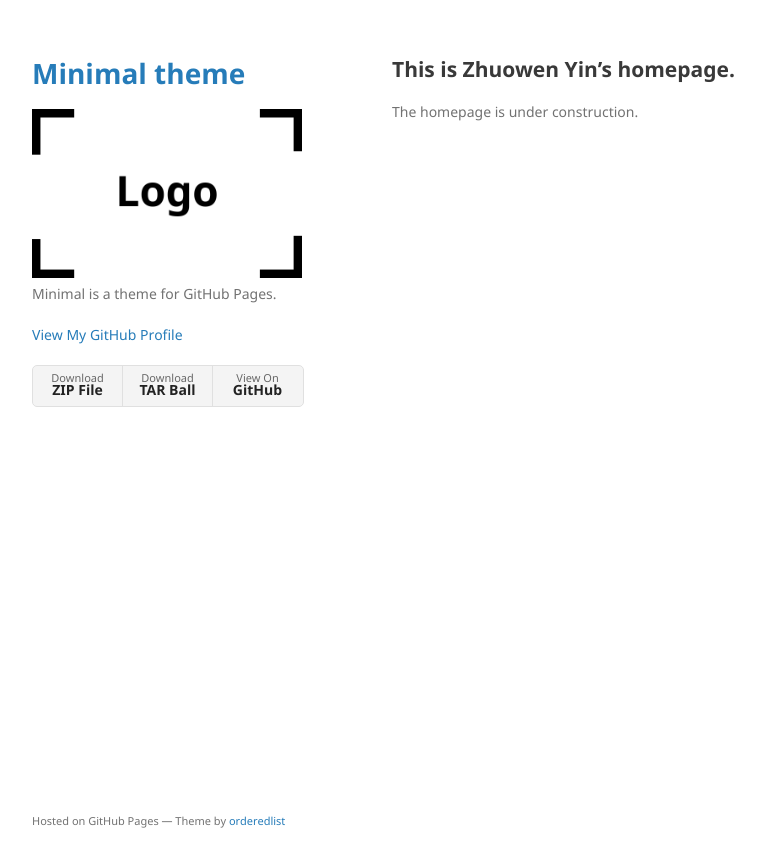
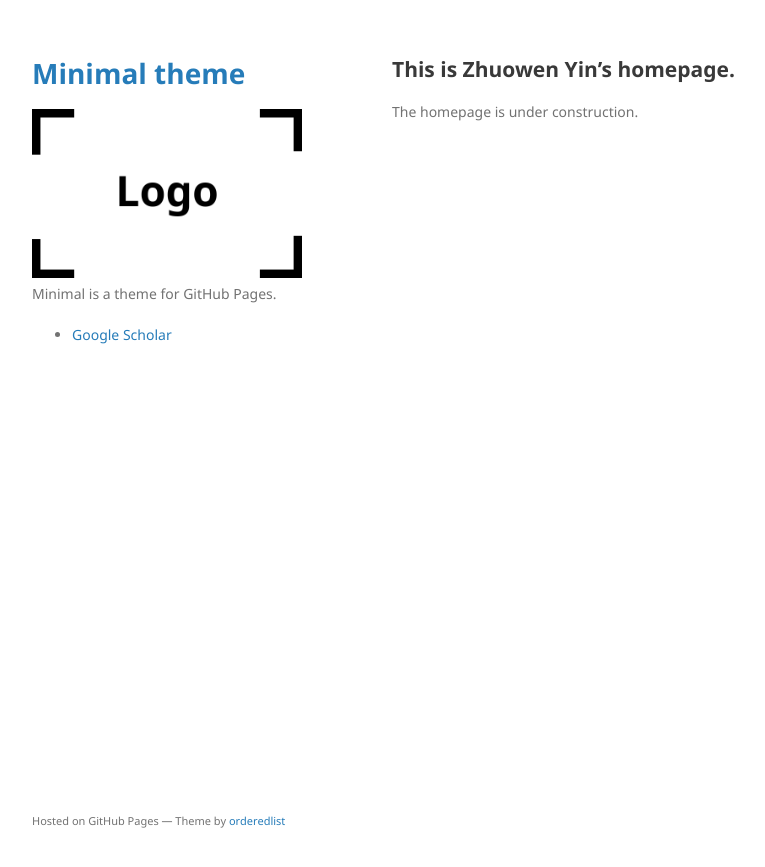
Before and after one commit to zhuowenyin/zhuowenyin.github.io, a Jekyll site: the page built from index.md, in a window 1280 px wide. Shown: the top 867 px of the page, without its empty margins (178-943 px from the left). Built offline with Jekyll 4.4.1, drawn with Linux system fonts in a browser that asks for light colours; our own code applies the rules of GitHub Pages for plain Markdown files.

Commit message:
Update default layout to remove GitHub links
Removed GitHub project and user links, added Google Scholar link.

```diff
--- a/_layouts/default.html
+++ b/_layouts/default.html
@@ -23,21 +23,10 @@
 
         <p>{{ site.description | default: site.github.project_tagline }}</p>
 
-        {% if site.github.is_project_page %}
-        <p class="view"><a href="{{ site.github.repository_url }}">View the Project on GitHub <small>{{ site.github.repository_nwo }}</small></a></p>
-        {% endif %}
+        <ul>
+          <li><a href="https://scholar.google.com/citations?user=TcJ878YAAAAJ&hl=en">Google Scholar</a></li>
+        </ul>
 
-        {% if site.github.is_user_page %}
-        <p class="view"><a href="{{ site.github.owner_url }}">View My GitHub Profile</a></p>
-        {% endif %}
-
-        {% if site.show_downloads %}
-        <ul class="downloads">
-          <li><a href="{{ site.github.zip_url }}">Download <strong>ZIP File</strong></a></li>
-          <li><a href="{{ site.github.tar_url }}">Download <strong>TAR Ball</strong></a></li>
-          <li><a href="{{ site.github.repository_url }}">View On <strong>GitHub</strong></a></li>
-        </ul>
-        {% endif %}
       </header>
       <section>
 
```
